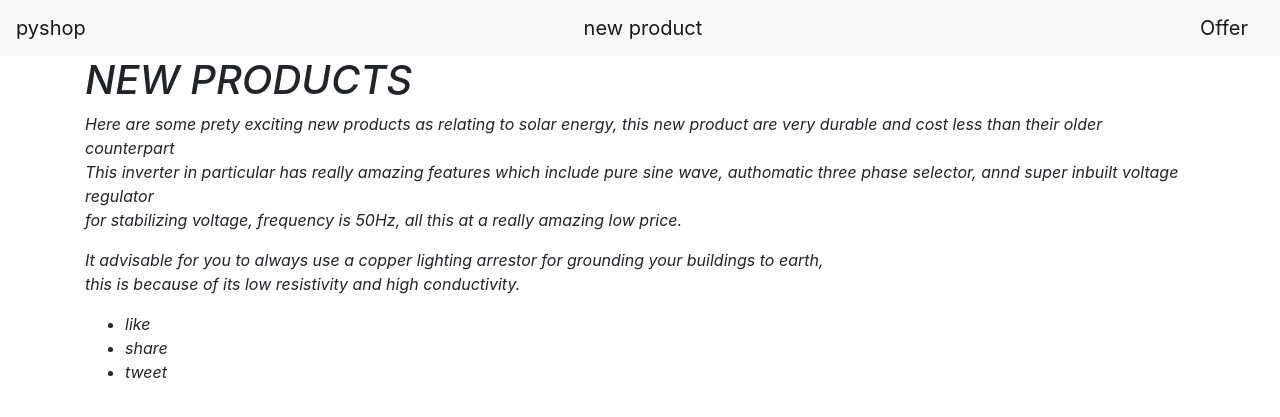
After one commit to sammydour/appshop, a Django app: page /appshop/Blog in a window 1280 px wide. The commit adds this page. Shown: the top 417 px of the page. Run offline with Django 3.2, Linux system fonts and the light colour scheme; some libraries are stand-ins or nearby versions.

Commit message:
created a blog

```diff
--- a/appshop/admin.py
+++ b/appshop/admin.py
@@ -1,6 +1,7 @@
 from django.contrib import admin
 from .models import Product
 from .models import Offer
+from .models import Blog
 
 class OfferAdmin(admin.ModelAdmin):
 
@@ -11,7 +12,12 @@ class ProductAdmin(admin.ModelAdmin):
 
     list_display = ('name', 'price', 'stock')
 
+class BlogAdmin(admin.ModelAdmin):
+    list_display = ('edit', 'date')
+
 admin.site.register(Offer, OfferAdmin)
 admin.site.register(Product, ProductAdmin)
+admin.site.register(Blog, BlogAdmin)
+
 
 #Register your models here.'
--- /dev/null
+++ b/appshop/templates/Blog.html
@@ -0,0 +1,44 @@
+{% extends 'base.html' %}
+{% block content %}
+
+<!DOCTYPE html>
+<html>
+
+<head>
+    <meta charset="utf-8">
+    <title>Blog Post</title>
+</head>
+
+<body>
+
+</body>
+<header>
+    <h1><i>NEW PRODUCTS</h1>
+</header>
+<section class="main-content">
+    <p>
+        Here are some prety exciting new products as relating to solar energy, this new product are very durable and
+        cost less than their older counterpart<br>
+        This inverter in particular has really amazing features which include pure sine wave, authomatic three phase
+        selector, annd super inbuilt voltage regulator<br>
+        for stabilizing voltage, frequency is 50Hz, all this at a really amazing low price.
+    </p>
+</section>
+<aside>
+    <p>
+        It advisable for you to always use a copper lighting arrestor for grounding your buildings to earth, <br>
+        this is because of its low resistivity and high conductivity.
+    </p>
+</aside>
+<footer>
+    <ul>
+        <li>like</li>
+        <li>share</li>
+        <li>tweet</li>
+
+    </ul>
+</footer>
+
+
+</html>
+{%endblock%}
--- a/appshop/urls.py
+++ b/appshop/urls.py
@@ -4,6 +4,6 @@ from .import views
 
 urlpatterns = [
     path('', views.index),
-    path('new', views.new),
+    path('Blog', views.Blog),
     path('offer', views.Offer),
 ]
--- a/appshop/views.py
+++ b/appshop/views.py
@@ -8,11 +8,11 @@ def index(request):
     return render(request, 'index.html', {"appshop": appshop})
 
 
-def new(request):
-    return HttpResponse("new products")
+def Blog(request):
+    return render(request, 'Blog.html', {"appshop": Blog})
 
 
 def Offer(request):
-    return render(request, 'offer.html', {"appshop": Offer })
+    return render(request, 'offer.html', {"appshop": Offer})
 
 # Create your views here.
```
Also changed, not shown: appshop/models.py (+9 -0 lines), appshop/templates/offer.html (+5 -5 lines), README.md, appshop/migrations/0006_blog.py (added), db.sqlite3.
